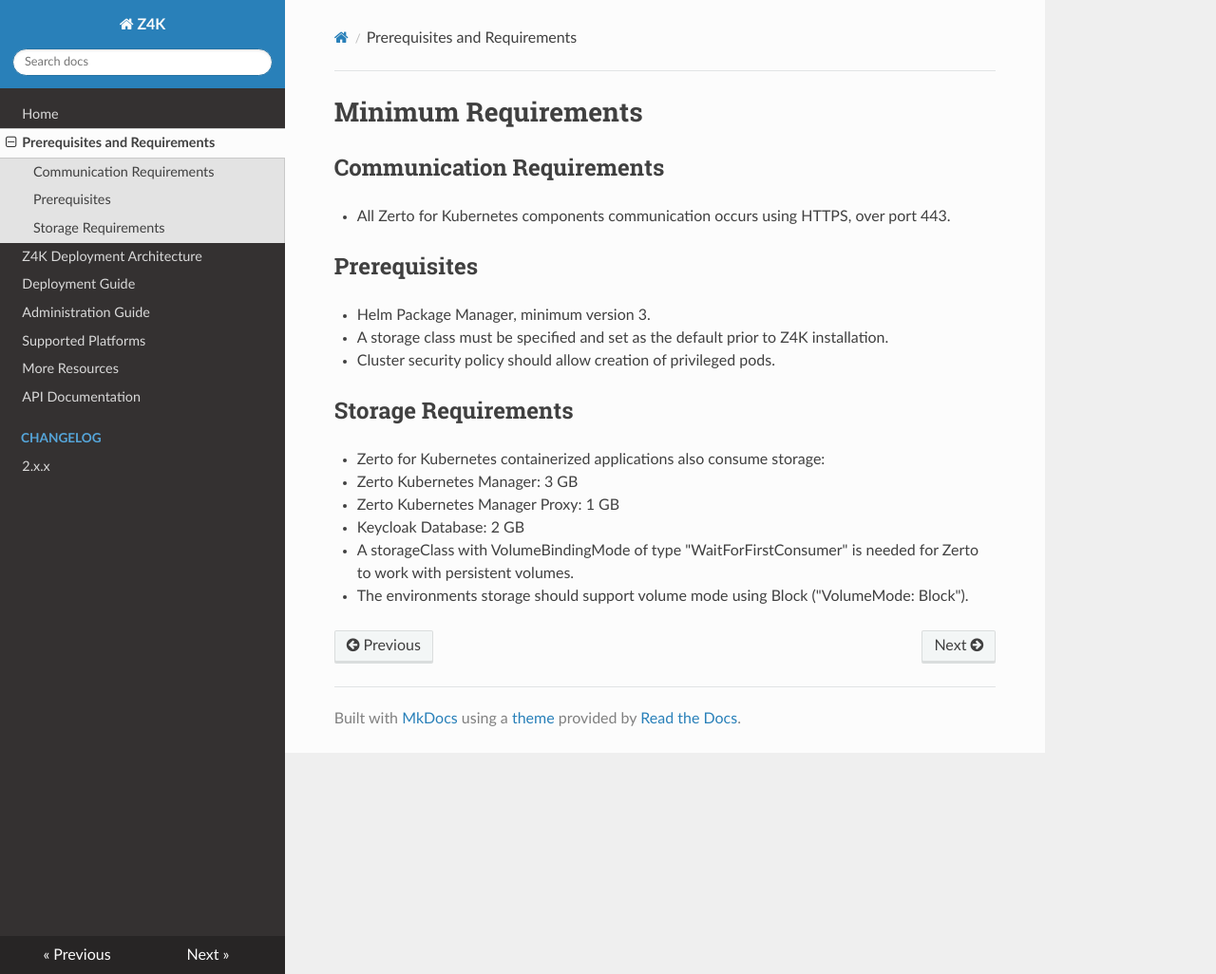
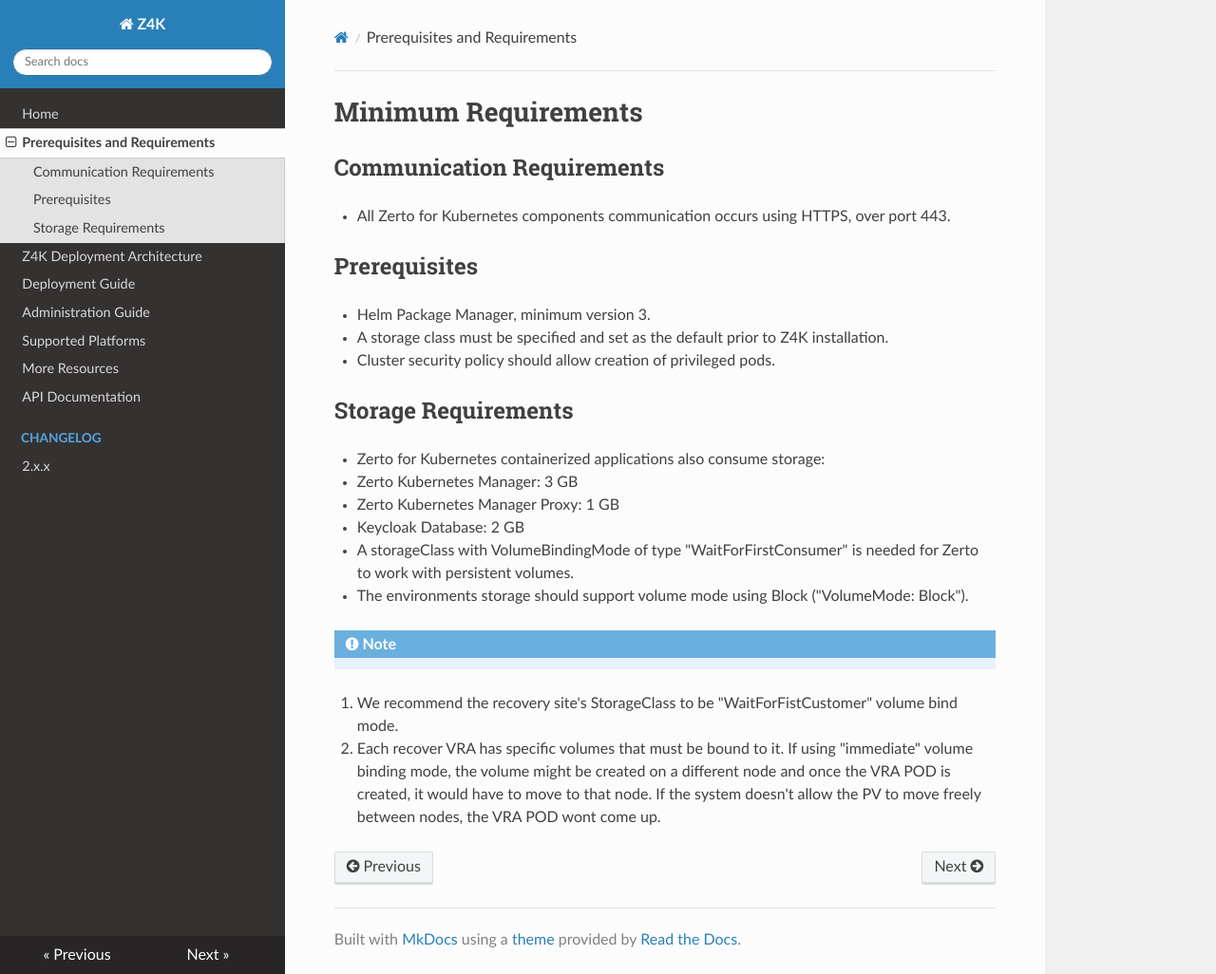
Before and after one commit to ZertoPublic/Z4K, an MkDocs documentation site: the page built from docs/MinimumRequirements.md, in a window 1280 px wide and 1026 px high. Shown: the whole window at 95% size. Built offline with MkDocs 1.6.1, drawn with Linux system fonts in a browser that asks for light colours.

Commit message:
add notes for immediate

```diff
--- a/docs/MinimumRequirements.md
+++ b/docs/MinimumRequirements.md
@@ -15,3 +15,10 @@
 -	Keycloak Database: 2 GB
 -	A storageClass with VolumeBindingMode of type "WaitForFirstConsumer" is needed for Zerto to work with persistent volumes.
 -	The environments storage should support volume mode using Block ("VolumeMode: Block").
+
+!!! Note
+1. We recommend the recovery site's StorageClass to be "WaitForFistCustomer" volume bind mode.
+2. Each recover VRA has specific volumes that must be bound to it.
+If using "immediate" volume binding mode, the volume might be created on a different node
+and once the VRA POD is created, it would have to move to that node.
+If the system doesn't allow the PV to move freely between nodes, the VRA POD wont come up.
--- a/mkdocs.yml
+++ b/mkdocs.yml
@@ -18,6 +18,7 @@
 - search
 markdown_extensions:
   - tables
+  - admonition
   - pymdownx.highlight:
       anchor_linenums: true
   - pymdownx.inlinehilite
```
